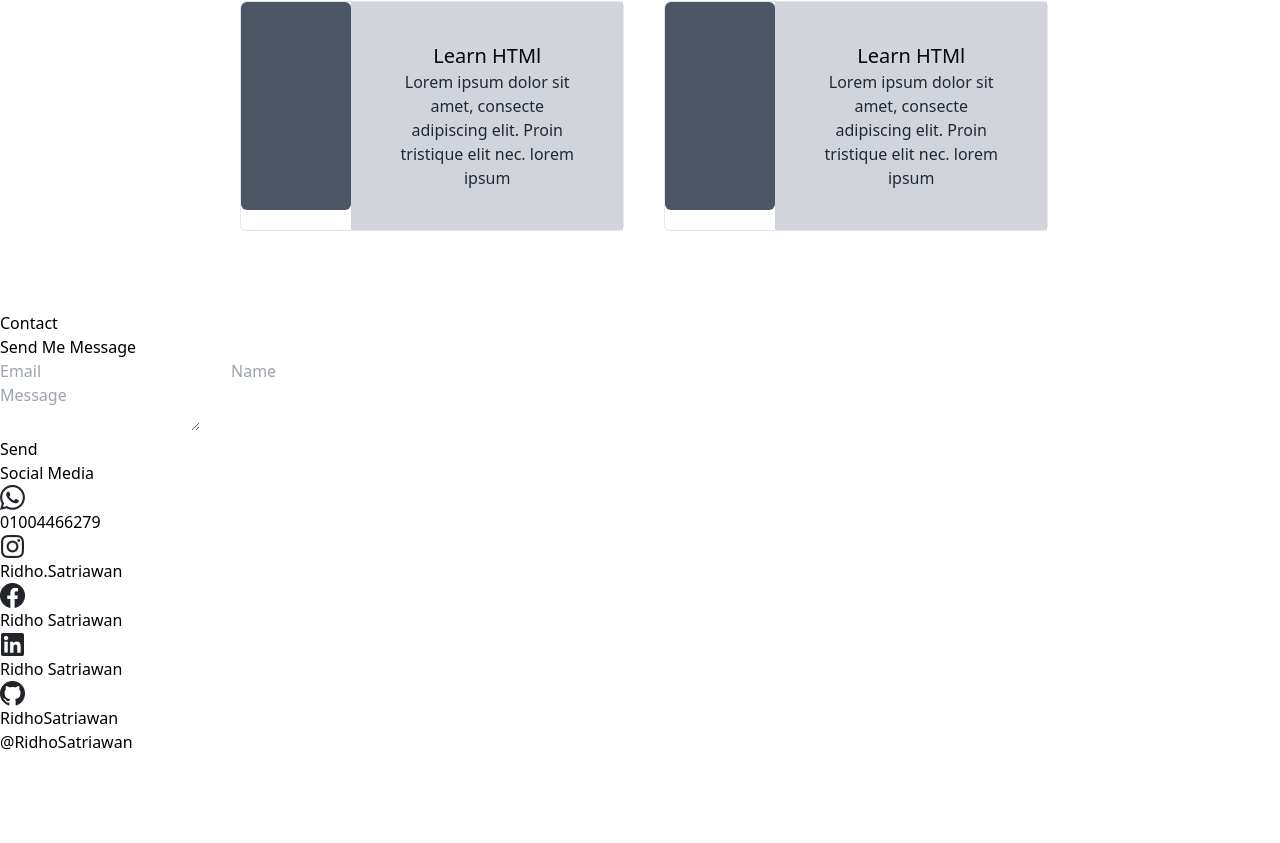
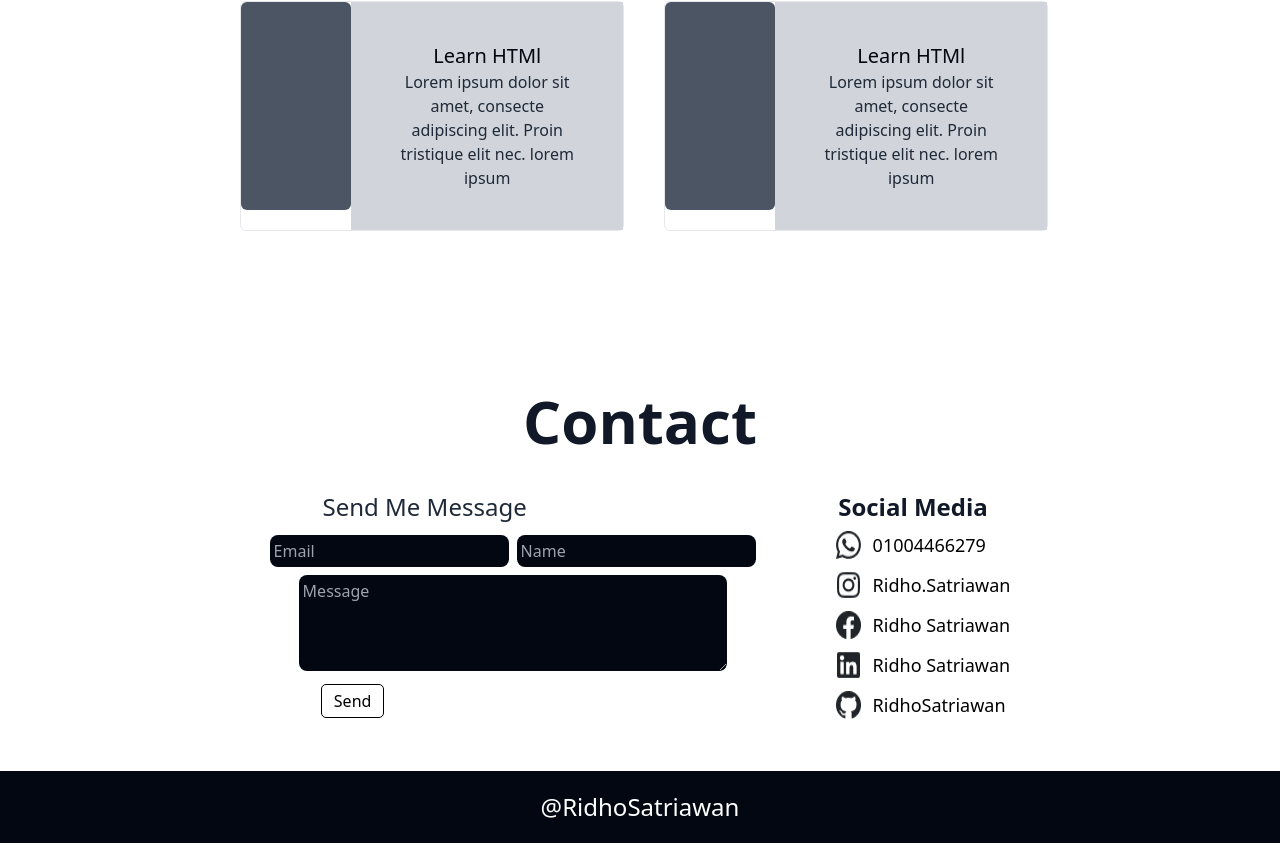
Before and after one commit to dinaHellal/R-Portfolio, a React (Create React App) app: page / in a window 1280 px wide. Shown: the part 2235-3078 px from the top of the page. Before the commit the page ends 2989 px from the top, so only its background shows below. Built offline with nearby package versions, Linux system fonts and the light colour scheme.

Commit message:
Update: Contact & Footer Section Styles

```diff
--- a/src/components/blog.jsx
+++ b/src/components/blog.jsx
@@ -3,9 +3,9 @@ function Blog() {
   return (
 
 <section class="blog p-20 ">
-<div class="container">
+<div class="container flex-wrap">
   <h2 className="text-5xl font-bold text-gray-950 mb-6 text-center">Blog</h2>
-  <div class="blogs-list flex flex-wrap gap-10 ml-40  ">
+  <div class="blogs-list flex flex-wrap gap-10 ml-40 lg:w-fit  md:w-full ">
     <div class="blog-item  flex bg-white border rounded-md w-96  ">
       <div class="blog-image  w-96 h-52 rounded-md bg-gray-600">
       </div>
--- a/src/components/contact.jsx
+++ b/src/components/contact.jsx
@@ -2,41 +2,41 @@ import React from "react";
 
 function Contact() {
   return (
-    <section className="contact">
+    <section className="contact text-center p-10">
       <div className="container">
-        <h2>Contact</h2>
-        <div className="contact-section">
+        <h2 className="text-6xl p-10 font-bold text-gray-900  ">Contact</h2>
+        <div className="contact-section flex justify-center flex-wrap gap-20">
           <div className="form">
-            <h3>Send Me Message</h3>
+            <h3 className="text-2xl text-gray-800 mr-44 pb-3">Send Me Message</h3>
             <form method="post">
-              <input type="email" placeholder="Email" />
-              <input type="text" placeholder="Name" /> <br />
-              <textarea id="message" placeholder="Message"></textarea> <br />
-              <input type="submit" value="Send" className="submit-btn" />
+              <input type="email" placeholder="Email" className="bg-gray-950 mr-2 rounded-lg p-1" />
+              <input type="text" placeholder="Name" className="bg-gray-950 rounded-lg p-1"/> <br />
+              <textarea id="message" placeholder="Message"  className="bg-gray-950 rounded-lg p-1 h-24 pr-56  m-2"></textarea> <br />
+              <input type="submit" value="Send" className="submit-btn  bg-white outline outline-1 mr-80 rounded pt-1 pb-1 pl-3 pr-3" />
             </form>
           </div>
           <div className="contact-info">
-            <h3>Social Media</h3>
-            <div className="icons">
-              <div className="icon">
-                <img src="/whatsapp.webp" alt="whatsapp" />
-                <p>01004466279</p>
+            <h3 className="text-2xl font-bold text-gray-900 mr-5 pb-2">Social Media</h3>
+            <div className="icons ">
+              <div className="icon flex pb-3  ">
+                <img src="/whatsapp.webp" alt="whatsapp" className="mr-3 "/>
+                <p  className="text-lg"  >01004466279</p>
               </div>
-              <div className="icon">
-                <img src="/instagram.webp" alt="instagram" />
-                <p>Ridho.Satriawan</p>
+              <div className="icon flex pb-3 ">
+                <img src="/instagram.webp" alt="instagram" className="mr-3 " />
+                <p  className="text-lg" >Ridho.Satriawan</p>
               </div>
-              <div className="icon">
-                <img src="/facebook.webp" alt="facebook" />
-                <p>Ridho Satriawan</p>
+              <div className="icon flex pb-3 ">
+                <img src="/facebook.webp" alt="facebook" className="mr-3 "/>
+                <p  className="text-lg">Ridho Satriawan</p>
               </div>
-              <div className="icon">
-                <img src="/linkedin.webp" alt="linkedin" />
-                <p>Ridho Satriawan</p>
+              <div className="icon flex pb-3 ">
+                <img src="/linkedin.webp" alt="linkedin" className="mr-3 "/>
+                <p  className="text-lg">Ridho Satriawan</p>
               </div>
-              <div className="icon">
-                <img src="/github.webp" alt="github" />
-                <p>RidhoSatriawan</p>
+              <div className="icon flex pb-3 ">
+                <img src="/github.webp" alt="github" className="mr-3 "/>
+                <p className="text-lg ">RidhoSatriawan</p>
               </div>
             </div>
           </div>
--- a/src/components/footer.jsx
+++ b/src/components/footer.jsx
@@ -1,7 +1,7 @@
 function Footer() {
   return (
     <footer>
-    <p>@RidhoSatriawan</p>
+    <p  className="p-5 bg-gray-950 text-white text-center text-2xl" >@RidhoSatriawan</p>
   </footer>
   );
 }
```
